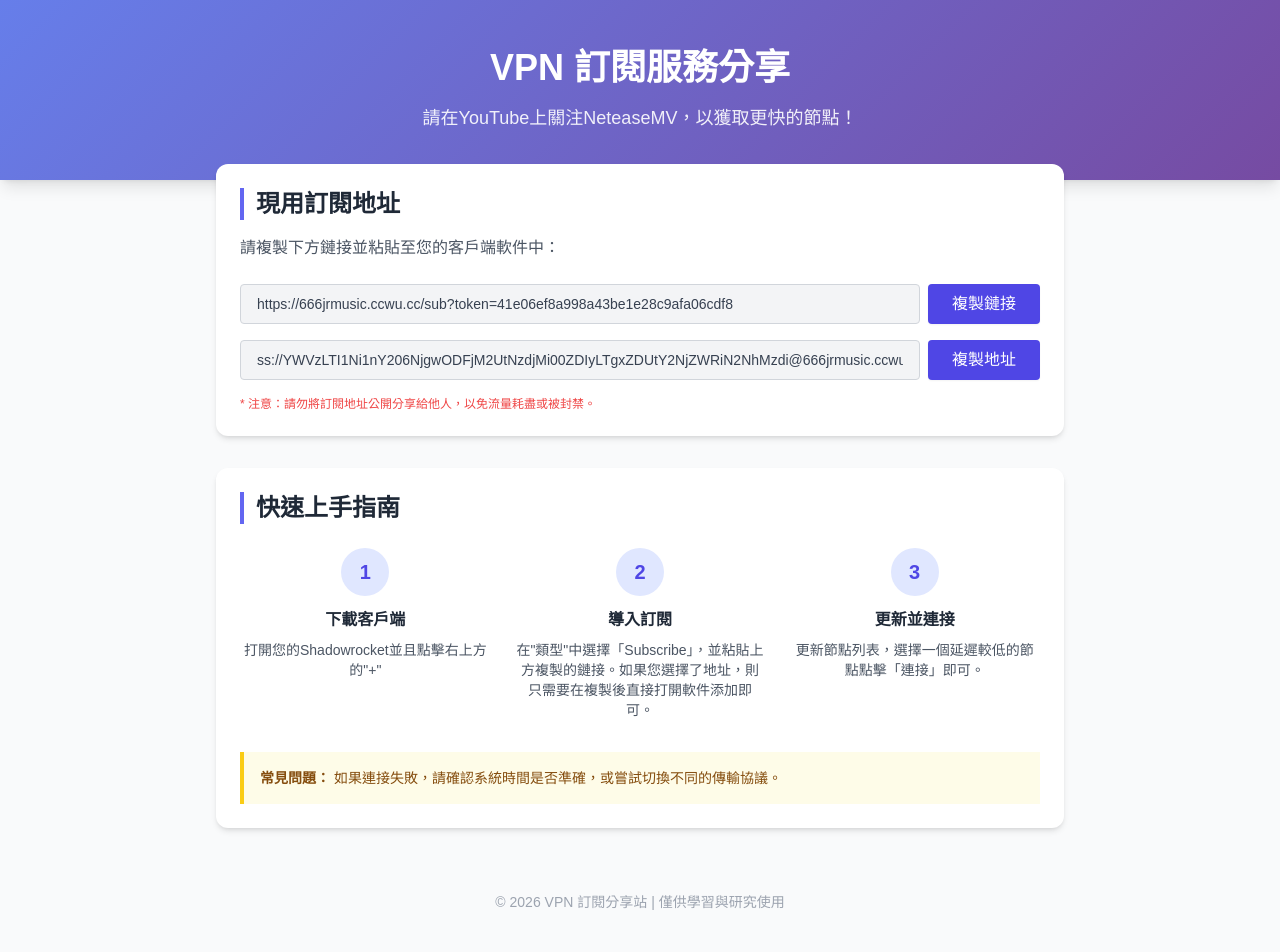
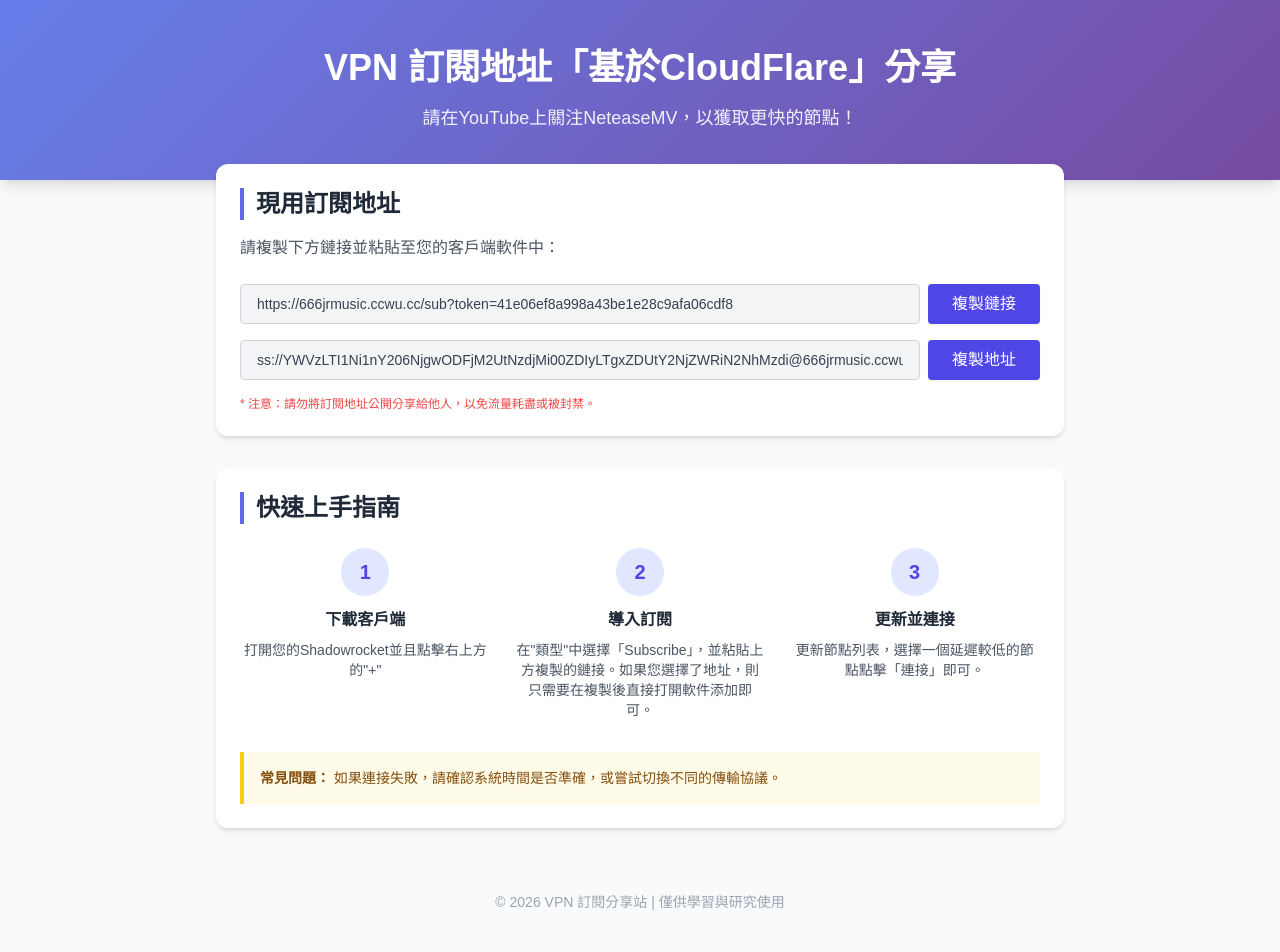
Before and after one commit to zhangzhanhang855/surprise, a plain HTML site: page index.html in a window 1280 px wide. Drawn offline with nearby package versions, Linux system fonts and the light colour scheme.

Commit message:
Update header title for VPN subscription service

```diff
--- a/index.html
+++ b/index.html
@@ -13,7 +13,7 @@
 <body class="bg-gray-50 text-gray-800">
 
     <header class="gradient-bg text-white py-12 px-4 text-center shadow-lg">
-        <h1 class="text-4xl font-bold mb-4">VPN 訂閱服務分享</h1>
+        <h1 class="text-4xl font-bold mb-4">VPN 訂閱地址「基於CloudFlare」分享</h1>
         <p class="text-lg opacity-90">請在YouTube上關注NeteaseMV，以獲取更快的節點！</p>
     </header>
 
```
